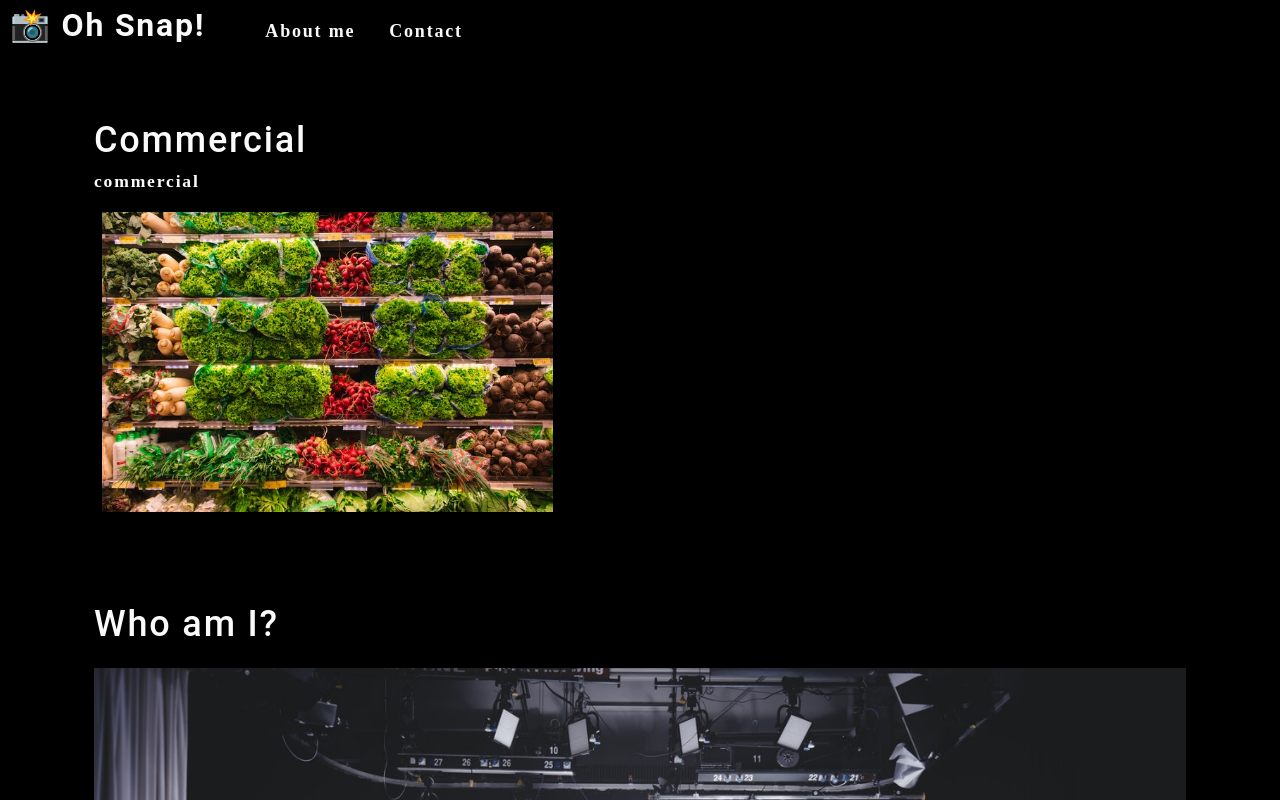
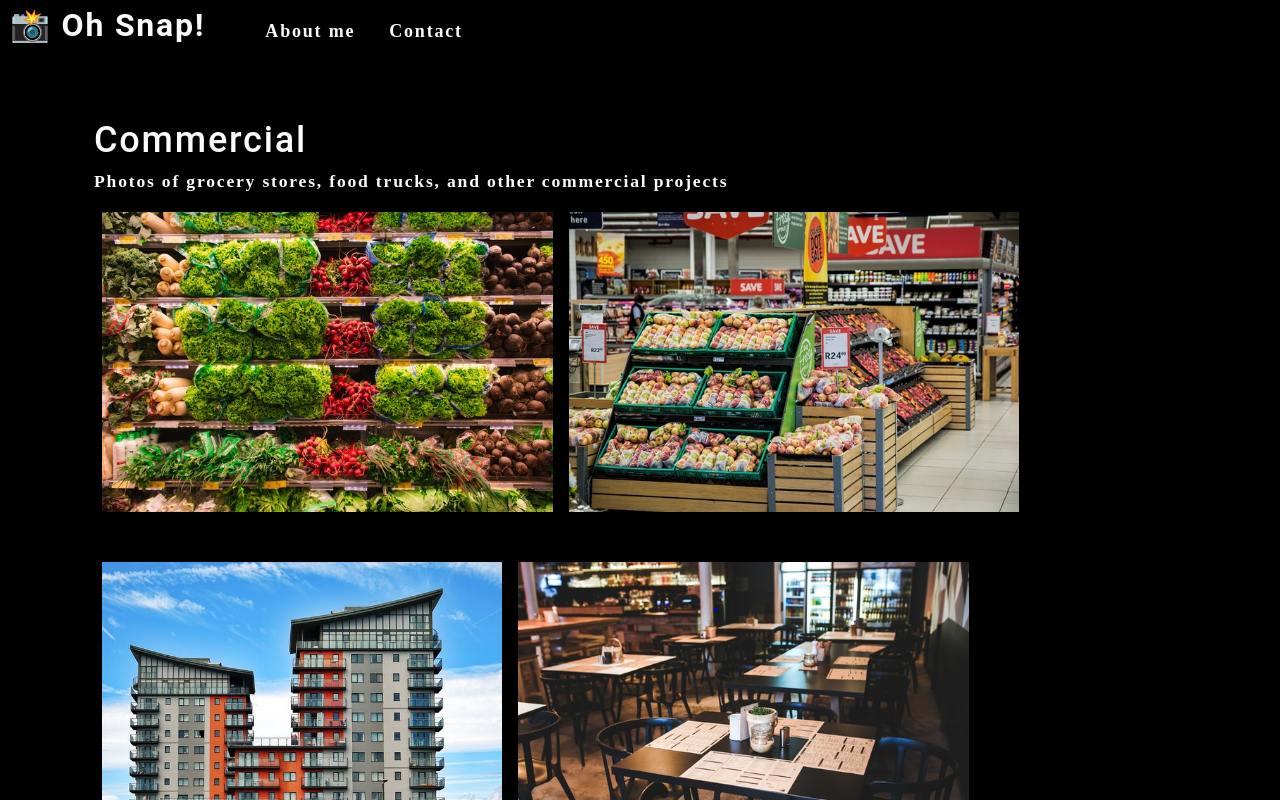
Before and after one commit to DrDano/photo-react, a React (Create React App) app: page / in a window 1280 px wide. Shown: the top 800 px of the page. Built offline with nearby package versions, Linux system fonts and the light colour scheme.

Commit message:
Adding photolist

```diff
--- a/src/App.js
+++ b/src/App.js
@@ -22,7 +22,7 @@
     <div>
       <Nav currentCategory={currentCategory} setCurrentCategory={setCurrentCategory}></Nav>
       <main>
-        <Gallery></Gallery>
+        <Gallery currentCategory={currentCategory} setCurrentCategory={setCurrentCategory}></Gallery>
         <About></About>
       </main>
     </div>
--- a/src/components/Gallery/index.js
+++ b/src/components/Gallery/index.js
@@ -1,24 +1,14 @@
 import React from "react";
+import PhotoList from "../PhotoList"
 import { capitalizeFirstLetter } from "../../utils/helpers";
-import photo from "../../assets/small/commercial/0.jpg"
 
-export default function Gallery(props) {
-  const currentCategory = {
-    name: "commercial",
-    description:
-      "Photos of grocery stores, food trucks, and other commercial projects",
-  };
+export default function Gallery({ currentCategory }) {
+  const { name, description } = currentCategory;
   return (
-    <section>
-    <h1>{capitalizeFirstLetter(currentCategory.name)}</h1>
-    <p>{currentCategory.name}</p>
-    <div className="flex-row">
-        <img
-          src={photo}
-          alt="Commercial Example"
-          className="img-thumbnail mx-1"
-        />
-    </div>
+  <section>
+    <h1>{capitalizeFirstLetter(name)}</h1>
+    <p>{description}</p>
+    <PhotoList category={currentCategory.name} />
   </section>
   );
 }
--- /dev/null
+++ b/src/components/PhotoList/index.js
@@ -0,0 +1,138 @@
+import React, { useState } from "react";
+
+
+export default function PhotoList({category}) {
+  const [photos] = useState([
+    {
+      name: "Grocery aisle",
+      category: "commercial",
+      description:
+        "Lorem ipsum dolor sit amet, consectetur adipiscing elit. Nunc ultricie",
+    },
+    {
+      name: "Grocery booth",
+      category: "commercial",
+      description:
+        "Lorem ipsum dolor sit amet, consectetur adipiscing elit. Nunc ultricie",
+    },
+    {
+      name: "Building exterior",
+      category: "commercial",
+      description:
+        "Lorem ipsum dolor sit amet, consectetur adipiscing elit. Nunc ultricie",
+    },
+    {
+      name: "Restaurant table",
+      category: "commercial",
+      description:
+        "Lorem ipsum dolor sit amet, consectetur adipiscing elit. Nunc ultricie",
+    },
+    {
+      name: "Cafe interior",
+      category: "commercial",
+      description:
+        "Lorem ipsum dolor sit amet, consectetur adipiscing elit. Nunc ultricie",
+    },
+    {
+      name: "Cat green eyes",
+      category: "portraits",
+      description:
+        "Lorem ipsum dolor sit amet, consectetur adipiscing elit. Nunc ultricie",
+    },
+    {
+      name: "Green parrot",
+      category: "portraits",
+      description:
+        "Lorem ipsum dolor sit amet, consectetur adipiscing elit. Nunc ultricie",
+    },
+    {
+      name: "Yellow macaw",
+      category: "portraits",
+      description:
+        "Lorem ipsum dolor sit amet, consectetur adipiscing elit. Nunc ultricie",
+    },
+    {
+      name: "Pug smile",
+      category: "portraits",
+      description:
+        "Lorem ipsum dolor sit amet, consectetur adipiscing elit. Nunc ultricie",
+    },
+    {
+      name: "Pancakes",
+      category: "food",
+      description:
+        "Lorem ipsum dolor sit amet, consectetur adipiscing elit. Nunc ultricie",
+    },
+    {
+      name: "Burrito",
+      category: "food",
+      description:
+        "Lorem ipsum dolor sit amet, consectetur adipiscing elit. Nunc ultricie",
+    },
+    {
+      name: "Scallop pasta",
+      category: "food",
+      description:
+        "Lorem ipsum dolor sit amet, consectetur adipiscing elit. Nunc ultricie",
+    },
+    {
+      name: "Burger",
+      category: "food",
+      description:
+        "Lorem ipsum dolor sit amet, consectetur adipiscing elit. Nunc ultricie",
+    },
+    {
+      name: "Fruit bowl",
+      category: "food",
+      description:
+        "Lorem ipsum dolor sit amet, consectetur adipiscing elit. Nunc ultricie",
+    },
+    {
+      name: "Green river",
+      category: "landscape",
+      description:
+        "Lorem ipsum dolor sit amet, consectetur adipiscing elit. Nunc ultricie",
+    },
+    {
+      name: "Docks",
+      category: "landscape",
+      description:
+        "Lorem ipsum dolor sit amet, consectetur adipiscing elit. Nunc ultricie",
+    },
+    {
+      name: "Panoramic village by sea",
+      category: "landscape",
+      description:
+        "Lorem ipsum dolor sit amet, consectetur adipiscing elit. Nunc ultricie",
+    },
+    {
+      name: "Domestic landscape",
+      category: "landscape",
+      description:
+        "Lorem ipsum dolor sit amet, consectetur adipiscing elit. Nunc ultricie",
+    },
+    {
+      name: "Park bench",
+      category: "landscape",
+      description:
+        "Lorem ipsum dolor sit amet, consectetur adipiscing elit. Nunc ultricie",
+    },
+  ]);
+
+  const currentPhotos = photos.filter((photo) => photo.category === category);
+
+  return (
+    <div>
+      <div className="flex-row">
+        {currentPhotos.map((image, i) => (
+          <img
+            src={require(`../../assets/small/${category}/${i}.jpg`)}
+            alt={image.name}
+            className="img-thumbnail mx-1"
+            key={image.name}
+          />
+        ))}
+      </div>
+    </div>
+  );
+}
```
